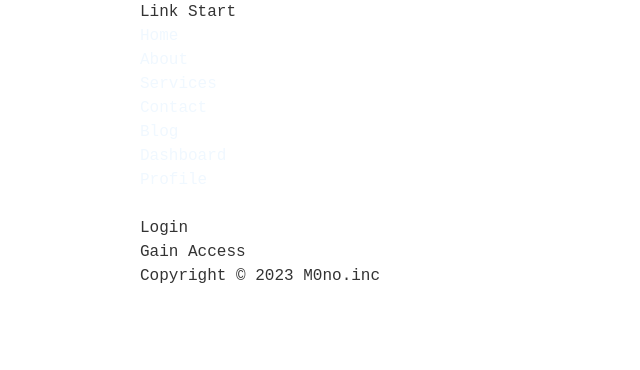
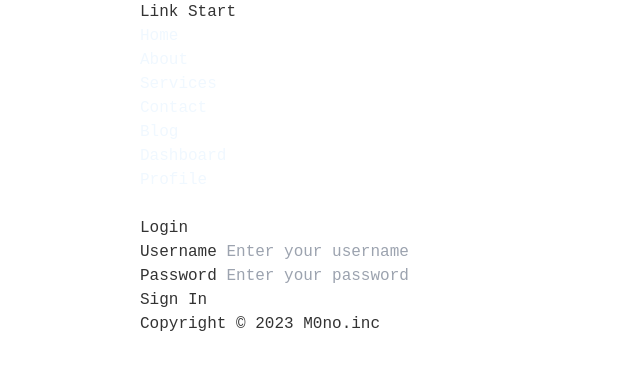
Before and after one commit to M0ntaisa/web-pages, a SvelteKit app: page /login in a window 1280 px wide. Shown: the top 370 px of the page, without its empty margins (0-640 px from the left). Built offline with nearby package versions, Linux system fonts and the light colour scheme; some icons are missing.

Commit message:
add login form

```diff
--- a/src/routes/(app)/login/+page.svelte
+++ b/src/routes/(app)/login/+page.svelte
@@ -1,7 +1,25 @@
 <div class="container">
-  Login
+  <div class="bg-gray-800 h-screen flex flex-col justify-center items-center">
+    <form class="bg-gray-100 rounded-lg px-8 pt-6 pb-8 mb-4">
+      <h2 class="text-center text-3xl text-gray-800 mb-8 font-bold">Login</h2>
+      <div class="mb-4">
+        <label class="block text-gray-700 font-bold mb-2" for="username">
+          Username
+        </label>
+        <input class="shadow appearance-none border rounded w-full py-2 px-3 text-gray-700 leading-tight focus:outline-none focus:shadow-outline" id="username" type="text" placeholder="Enter your username">
+      </div>
+      <div class="mb-4">
+        <label class="block text-gray-700 font-bold mb-2" for="password">
+          Password
+        </label>
+        <input class="shadow appearance-none border rounded w-full py-2 px-3 text-gray-700 leading-tight focus:outline-none focus:shadow-outline" id="password" type="password" placeholder="Enter your password">
+      </div>
+      <div class="flex items-center justify-between">
+        <button class="bg-gray-800 hover:bg-gray-700 text-white font-bold py-2 px-4 rounded focus:outline-none focus:shadow-outline" type="button">
+          Sign In
+        </button>
+      </div>
+    </form>
+  </div>
 
-  <form method="POST">
-    <button>Gain Access</button>
-  </form>
 </div>
```
